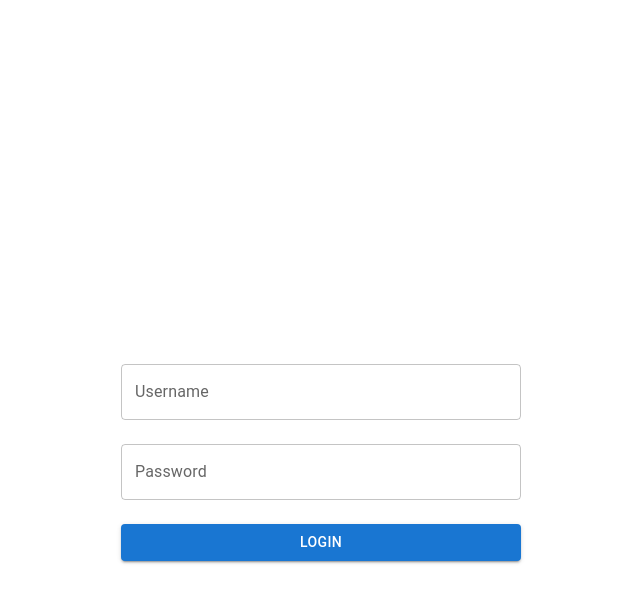
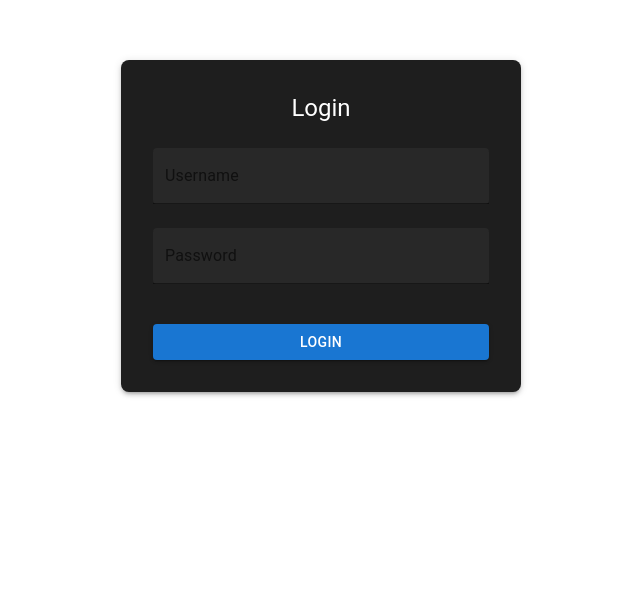
Before and after one commit to Nailbg/Camunda-Tasklist, a React (Vite) app: page / in a window 1280 px wide. Shown: the part 174-776 px from the top of the page, without its empty margins (319-959 px from the left). Built offline with nearby package versions, Linux system fonts and the light colour scheme.

Commit message:
improved styling of pages

```diff
--- a/src/auth/LoginPage.jsx
+++ b/src/auth/LoginPage.jsx
@@ -10,7 +10,6 @@ export default function LoginPage() {
 
   async function handleSubmit(e) {
     e.preventDefault();
-
     try {
       await login(username, password);
     } catch {
@@ -25,23 +24,26 @@ export default function LoginPage() {
         margin: "150px auto",
         display: "flex",
         flexDirection: "column",
-        color: "white",
-        gap: 3
+        gap: 3,
+        bgcolor: "#1e1e1e",
+        p: 4,
+        borderRadius: 2,
+        boxShadow: 3,
+        color: "#fff",
       }}
-      >
-      <Typography sx={{
-        width: 400,
-        margin: "150px auto",
-        display: "flex",
-        flexDirection: "column",
-        color: "white",
-        gap: 3
-      }} variant="h5">Login</Typography>
+    >
+      <Typography variant="h5" sx={{ textAlign: "center" }}>
+        Login
+      </Typography>
 
       <TextField
         label="Username"
         value={username}
         onChange={(e) => setUsername(e.target.value)}
+        InputLabelProps={{ style: { color: "#bbb" } }}
+        InputProps={{ style: { color: "#fff" } }}
+        sx={{ bgcolor: "#2a2a2a", borderRadius: 1 }}
+        variant="filled"
       />
 
       <TextField
@@ -49,9 +51,13 @@ export default function LoginPage() {
         type="password"
         value={password}
         onChange={(e) => setPassword(e.target.value)}
+        InputLabelProps={{ style: { color: "#bbb" } }}
+        InputProps={{ style: { color: "#fff" } }}
+        sx={{ bgcolor: "#2a2a2a", borderRadius: 1 }}
+        variant="filled"
       />
 
-      <Button variant="contained" onClick={handleSubmit}>
+      <Button variant="contained" onClick={handleSubmit} sx={{ mt: 2 }}>
         Login
       </Button>
     </Box>
--- a/src/features/tasklist/TaskWorkspace.jsx
+++ b/src/features/tasklist/TaskWorkspace.jsx
@@ -29,12 +29,9 @@ export default function TaskWorkspace() {
   /** Load tasks from Camunda */
   async function loadTasks() {
     let url = "/engine-rest/task";
-
     if (tab === 0) {
-      // Only tasks assigned to or candidate for current user
       url += `?candidateUser=${user.username}&includeAssignedTasks=true`;
     }
-
     const res = await fetch(url, {
       headers: { Authorization: authHeader },
     });
@@ -80,46 +77,87 @@ export default function TaskWorkspace() {
     if (selectedTask?.id === taskId) loadTaskForm(taskId);
   }
 
-  // Preserve old URL logic
   useEffect(() => {
     const params = new URLSearchParams(window.location.search);
     const taskId = params.get("taskId");
     if (taskId) loadTaskForm(taskId);
   }, []);
 
-  // Reload tasks when tab changes
   useEffect(() => {
     loadTasks();
   }, [tab]);
 
   return (
-    <Box sx={{ display: "flex", height: "100vh", flexDirection: "column" }}>
+    <Box
+      sx={{
+        display: "flex",
+        justifyContent: "center",  // center the main container
+        alignItems: "center",
+        height: "90vh",
+        width: "90vw",
+        bgcolor: "#1e1e1e",
+        color: "white",
+        p: 2, // small margin from edge
+      }}
+    >
+      <Box
+        sx={{
+          display: "flex",
+          flexDirection: "column",
+          width: "95%",
+          maxWidth: 1200, // limit max width for modern layout
+          height: "95%",
+          borderRadius: 2,
+          overflow: "hidden",
+          boxShadow: 3,
+          bgcolor: "#1e1e1e",
+        }}
+      >
         {/* HEADER */}
         <Toolbar
           sx={{
             display: "flex",
             justifyContent: "space-between",
-          borderBottom: "1px solid #ddd",
+            borderBottom: "1px solid #444",
           }}
         >
-        <Typography variant="h6">Task Workspace</Typography>
+          <Typography variant="h6" sx={{ color: "white" }}>
+            Task Workspace
+          </Typography>
           <Button variant="outlined" color="error" onClick={logout}>
             Logout
           </Button>
         </Toolbar>
 
-      <Box sx={{ display: "flex", flex: 1 }}>
+        <Box sx={{ display: "flex", flex: 1, overflow: "hidden" }}>
           {/* TASK LIST */}
-        <Box sx={{ width: 350, borderRight: "1px solid #ddd" }}>
+          <Box
+            sx={{
+              width: 350,
+              borderRight: "1px solid #444",
+              bgcolor: "#2a2a2a",
+              display: "flex",
+              flexDirection: "column",
+            }}
+          >
             <Tabs
               value={tab}
               onChange={(e, v) => setTab(v)}
               variant="fullWidth"
+              textColor="inherit"
+              TabIndicatorProps={{ style: { backgroundColor: "#90caf9" } }}
+              sx={{
+                "& .MuiTab-root": { color: "#bbb" },
+                "& .Mui-selected": { color: "#fff" },
+                bgcolor: "#2a2a2a",
+              }}
             >
               <Tab label="My Tasks" />
               <Tab label="All Tasks" />
             </Tabs>
 
+            {/* Scrollable task list */}
+            <Box sx={{ flex: 1, overflowY: "auto" }}>
               <List>
                 {tasks.length === 0 && (
                   <Typography sx={{ p: 2 }}>No tasks found</Typography>
@@ -130,32 +168,39 @@ export default function TaskWorkspace() {
                     <ListItemButton
                       onClick={() => loadTaskForm(task.id)}
                       selected={selectedTask?.id === task.id}
+                      sx={{
+                        "&.Mui-selected": { bgcolor: "#3a3a3a" },
+                        "&:hover": { bgcolor: "#3a3a3a" },
+                      }}
                     >
                       <Box sx={{ width: "100%" }}>
-                    <Typography fontWeight="bold">{task.name}</Typography>
-                    <Typography variant="caption">
+                        <Typography fontWeight="bold" sx={{ color: "#fff" }}>
+                          {task.name}
+                        </Typography>
+                        <Typography variant="caption" sx={{ color: "#ccc" }}>
                           {task.assignee || "Unassigned"}
                         </Typography>
-                    <Typography variant="caption" display="block">
+                        <Typography variant="caption" display="block" sx={{ color: "#999" }}>
                           {new Date(task.created).toLocaleString()}
                         </Typography>
 
                         {/* Claim / Clear Claim Buttons */}
-                    <Box sx={{ mt: 1 }}>
+                        <Box sx={{ mt: 1, display: "flex", gap: 1 }}>
                           {!task.assignee && (
                             <Button
                               size="small"
                               variant="contained"
+                              color="primary"
                               onClick={() => claimTask(task.id)}
                             >
                               Claim
                             </Button>
                           )}
-
                           {task.assignee && (
                             <Button
                               size="small"
                               variant="outlined"
+                              color="secondary"
                               onClick={() => unclaimTask(task.id)}
                             >
                               Clear Claim
@@ -165,20 +210,21 @@ export default function TaskWorkspace() {
                       </Box>
                     </ListItemButton>
 
-                <Divider />
+                    <Divider sx={{ bgcolor: "#444" }} />
                   </div>
                 ))}
               </List>
             </Box>
+          </Box>
 
           {/* FORM AREA */}
-        <Box sx={{ flex: 1, p: 4 }}>
+          <Box sx={{ flex: 1, p: 4, overflowY: "auto" }}>
             {!selectedTask && <Typography>Select a task</Typography>}
             {loadingForm && <Typography>Loading form...</Typography>}
             {selectedTask && !formSchema && <Typography>No form available.</Typography>}
             {selectedTask && formSchema && (
               <>
-              <Typography variant="h5" sx={{ mb: 3 }}>
+                <Typography variant="h5" sx={{ mb: 3, color: "#fff" }}>
                   {selectedTask.name}
                 </Typography>
 
@@ -188,5 +234,6 @@ export default function TaskWorkspace() {
           </Box>
         </Box>
       </Box>
+    </Box>
   );
 }
```
Lines whose indentation alone changed are shown as unchanged.
